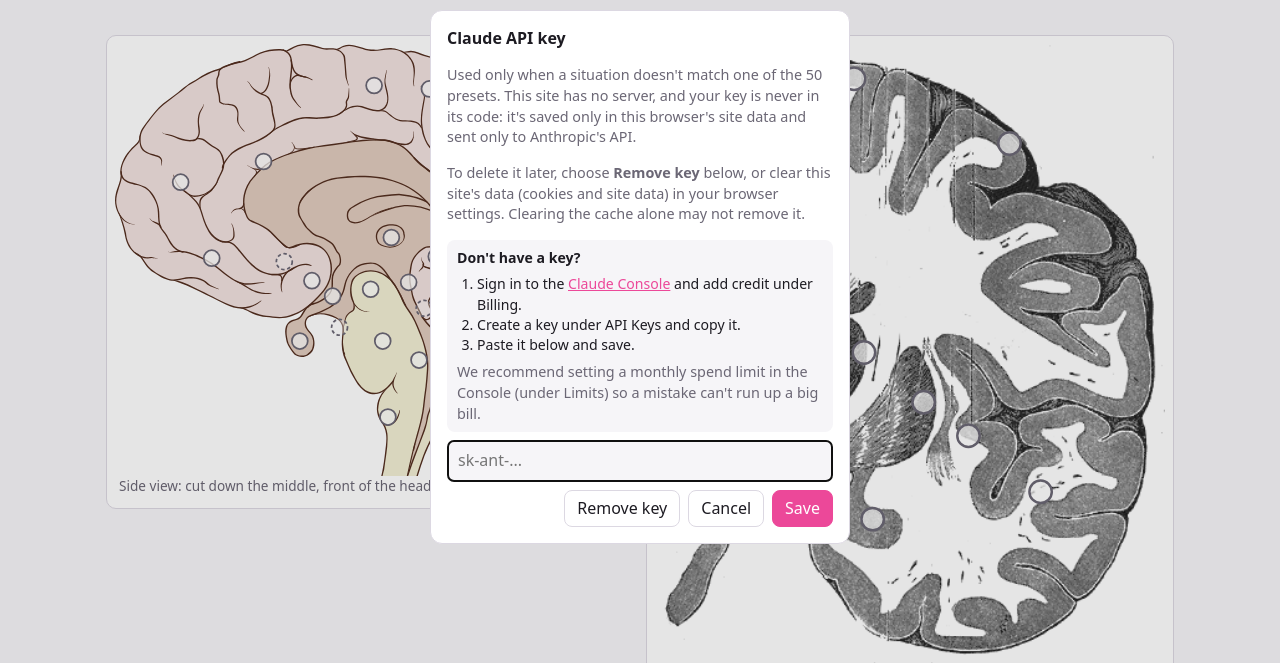
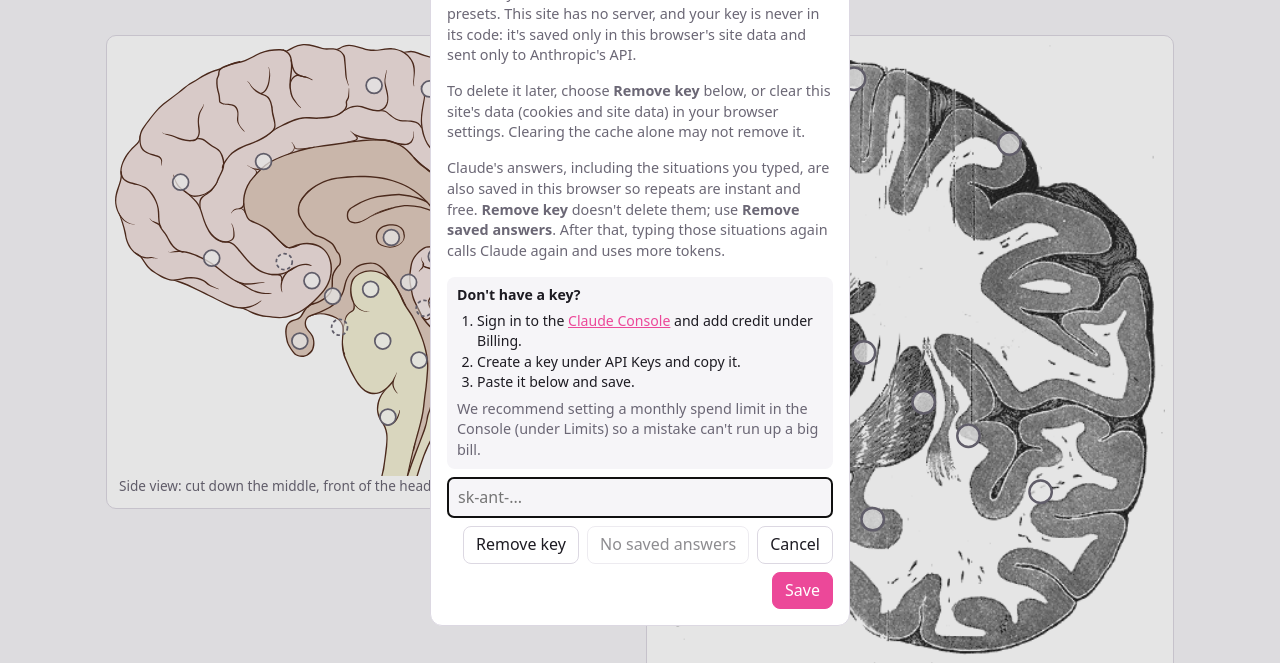
Before and after one commit to sedulous-mortal/BrainMap-Demo, a plain HTML site: page index.html in a window 1280 px wide. Both pictures are taken after a click on the button "API key". Shown: the part 123-786 px from the top of the page. Drawn offline with Linux system fonts and the light colour scheme.

Commit message:
Add Remove saved answers and explain what is saved
Claude's answers (with the situations typed) are kept in the browser so
repeats are free. The tooltip and key dialog now say so, note that
Remove key doesn't delete them, and a new button deletes them after a
confirmation that repeats will use more tokens.

Co-Authored-By: Claude Opus 5.5 <noreply@anthropic.com>
Claude-Session: https://claude.ai/code/session_01DcTsnA4bPA5dgyf2HgEcMG

```diff
--- a/index.html
+++ b/index.html
@@ -54,6 +54,7 @@
     font: inherit; color: var(--ink); background: var(--panel);
     border: 1px solid var(--line); border-radius: 8px; padding: 6px 12px; cursor: pointer;
   }
+  button:disabled { opacity: .5; cursor: default; }
   button.primary { background: var(--high); border-color: var(--high); color: #fff; }
   form.ask { display: flex; gap: 8px; margin: 16px 0 6px; }
   form.ask input {
@@ -136,6 +137,7 @@
       </ol>
       <p class="tip-note">We recommend setting a monthly spend limit in the Console (under Limits) so a mistake can't run up a big bill.</p>
       <p class="tip-note">This site has no server, and your key is never in its code. It's saved only in your browser's site data and sent only to Anthropic. To delete it, click <strong>API key</strong> then <strong>Remove key</strong>, or clear this site's data (cookies and site data) in your browser settings. Clearing the cache alone may not remove it.</p>
+      <p class="tip-note">Claude's answers, including the situations you typed, are also saved in your browser so repeats are instant and free. <strong>Remove key</strong> doesn't delete them; use <strong>Remove saved answers</strong> in the same dialog. After that, typing those situations again calls Claude again and uses more tokens.</p>
       </div>
     </span>
   </header>
@@ -174,6 +176,7 @@
     <strong>Claude API key</strong>
     <p>Used only when a situation doesn't match one of the 50 presets. This site has no server, and your key is never in its code: it's saved only in this browser's site data and sent only to Anthropic's API.</p>
     <p>To delete it later, choose <strong>Remove key</strong> below, or clear this site's data (cookies and site data) in your browser settings. Clearing the cache alone may not remove it.</p>
+    <p>Claude's answers, including the situations you typed, are also saved in this browser so repeats are instant and free. <strong>Remove key</strong> doesn't delete them; use <strong>Remove saved answers</strong>. After that, typing those situations again calls Claude again and uses more tokens.</p>
     <div class="key-steps">
       <strong>Don't have a key?</strong>
       <ol>
@@ -186,6 +189,7 @@
     <input id="keyInput" type="password" placeholder="sk-ant-..." autocomplete="off">
     <div class="dialog-actions">
       <button type="button" id="keyClear">Remove key</button>
+      <button type="button" id="answersClear">Remove saved answers</button>
       <button type="button" id="keyCancel">Cancel</button>
       <button class="primary" type="submit" value="save">Save</button>
     </div>
@@ -775,6 +779,8 @@ function getKey() { try { return localStorage.getItem(KEY_STORE) || ""; } catch
 function setKey(k) { try { k ? localStorage.setItem(KEY_STORE, k) : localStorage.removeItem(KEY_STORE); } catch {} }
 function cacheGet(k) { try { const v = localStorage.getItem(CACHE_PREFIX + k); return v ? JSON.parse(v) : null; } catch { return null; } }
 function cacheSet(k, v) { try { localStorage.setItem(CACHE_PREFIX + k, JSON.stringify(v)); } catch {} }
+function cacheKeys() { try { return Object.keys(localStorage).filter(k => k.startsWith(CACHE_PREFIX)); } catch { return []; } }
+function cacheClear() { const keys = cacheKeys(); try { keys.forEach(k => localStorage.removeItem(k)); } catch {} return keys.length; }
 
 class NeedsKey extends Error {}
 
@@ -986,7 +992,20 @@ function setStatus(text, isError = false) { statusEl.textContent = text; statusE
 const dlg = document.getElementById("keyDialog");
 const keyInput = document.getElementById("keyInput");
 let pendingSituation = null;
-function openKeyDialog() { keyInput.value = getKey(); dlg.showModal(); keyInput.focus(); }
+const answersBtn = document.getElementById("answersClear");
+function updateAnswersBtn() {
+  const n = cacheKeys().length;
+  answersBtn.textContent = n ? `Remove saved answers (${n})` : "No saved answers";
+  answersBtn.disabled = n === 0;
+}
+function openKeyDialog() { keyInput.value = getKey(); updateAnswersBtn(); dlg.showModal(); keyInput.focus(); }
+answersBtn.addEventListener("click", () => {
+  const n = cacheKeys().length;
+  if (!n) return;
+  if (!confirm(`Delete ${n} saved Claude answer${n === 1 ? "" : "s"} from this browser? Typing those situations again will call Claude again and use more tokens.`)) return;
+  cacheClear(); updateAnswersBtn();
+  setStatus(`Removed ${n} saved answer${n === 1 ? "" : "s"} from this browser.`);
+});
 document.getElementById("keyBtn").addEventListener("click", openKeyDialog);
 document.getElementById("keyCancel").addEventListener("click", () => { pendingSituation = null; dlg.close(); });
 document.getElementById("keyClear").addEventListener("click", () => { setKey(""); keyInput.value = ""; dlg.close(); setStatus("API key removed from this browser."); });
```
